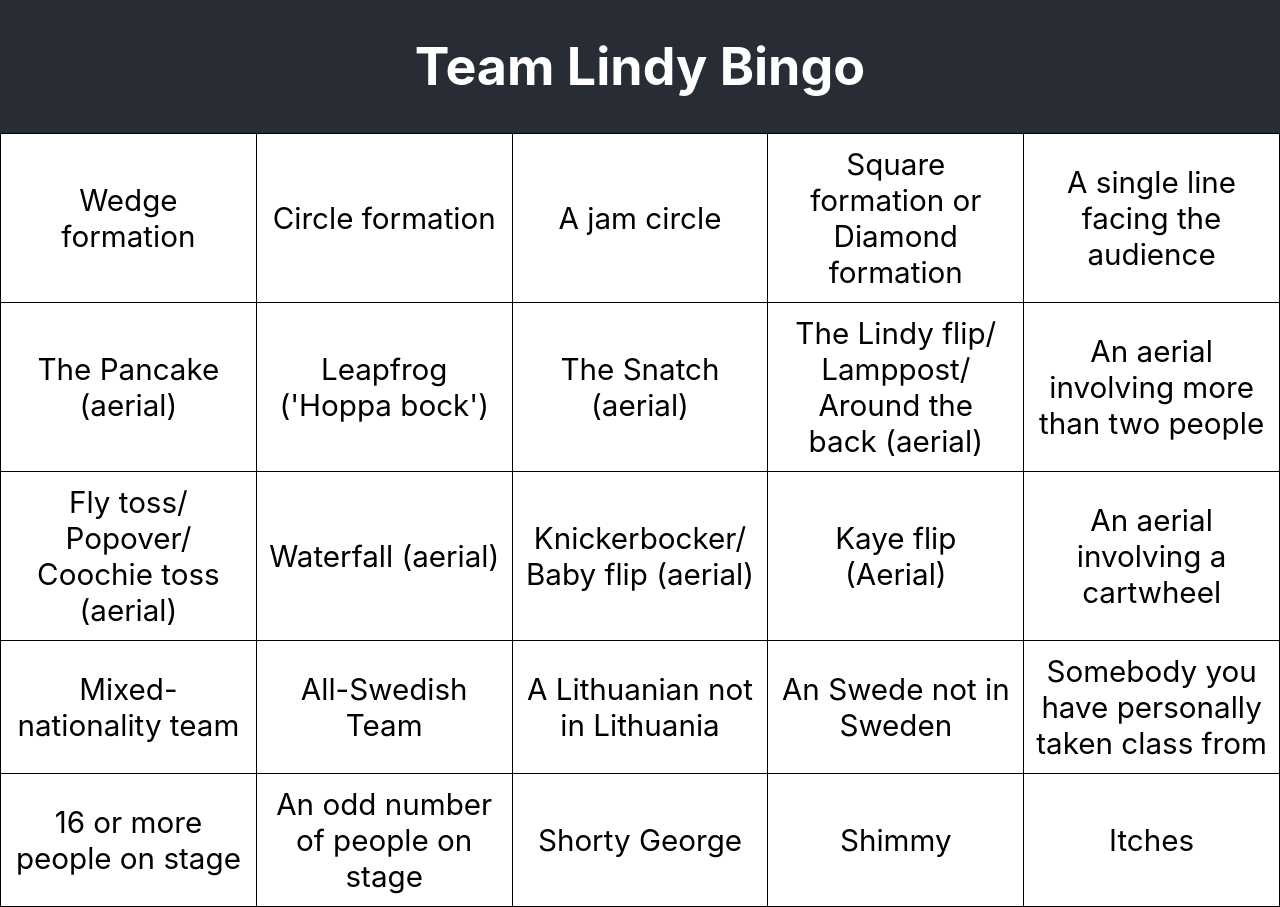
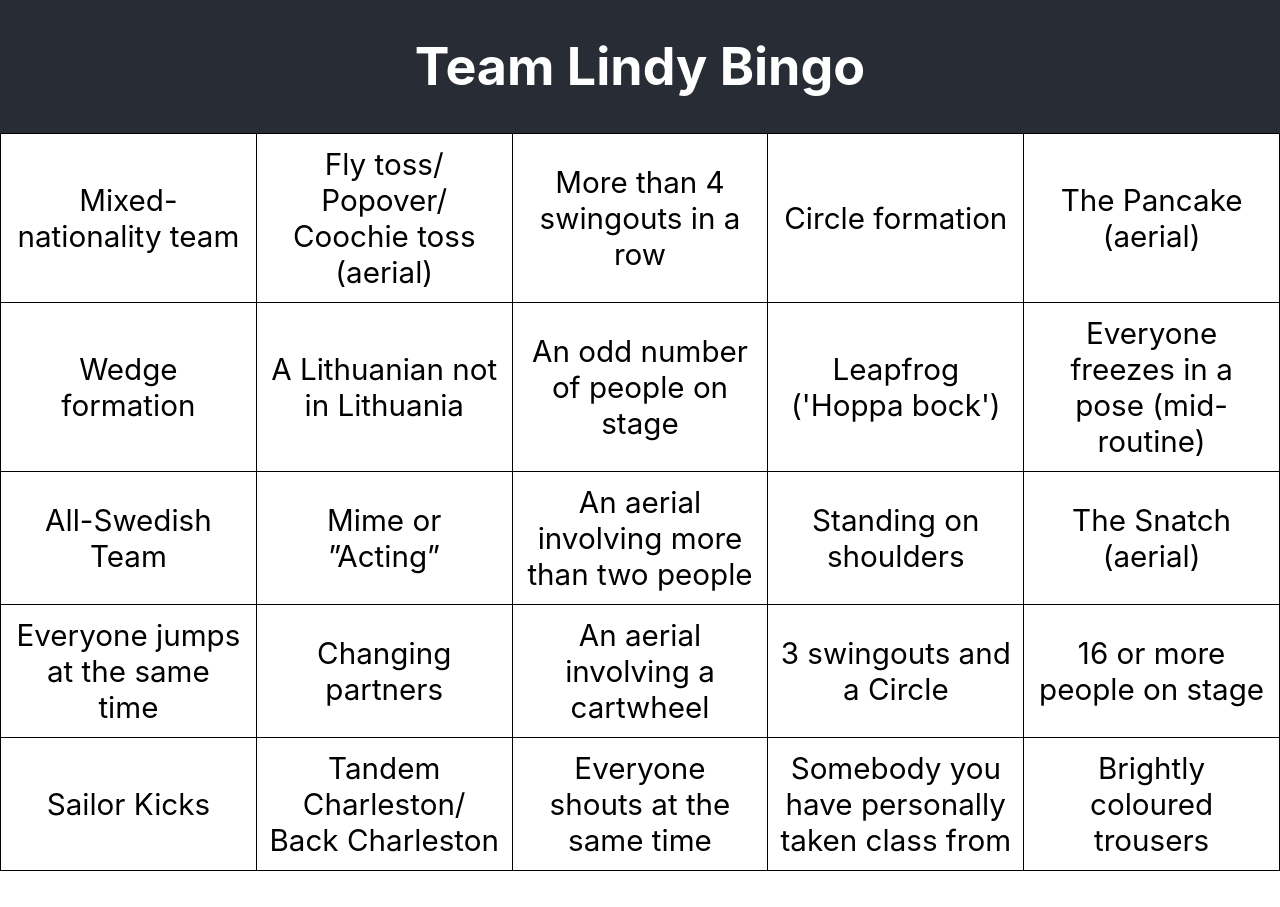
Before and after one commit to dgmstuart/bingo-frontend, a React (Create React App) app: page / in a window 1280 px wide. After the commit the page ends 871 px from the top, so only its background shows below. Built offline with nearby package versions, Linux system fonts and the light colour scheme.

Commit message:
WIP: Shuffle words

```diff
--- a/src/App.tsx
+++ b/src/App.tsx
@@ -1,9 +1,10 @@
 import React from 'react';
 import './App.css';
 import wordList from './wordList.json'
+import shuffle from './lib/shuffle'
 
 function App() {
-  var words: string[] = wordList.slice(0, 25)
+  var words: string[] = shuffle(wordList).slice(0, 25)
 
   const Words: React.FC<{ words: string[] }> = ({ words }) => {
     return(
--- /dev/null
+++ b/src/lib/shuffle.ts
@@ -0,0 +1,22 @@
+// Implementation of the Fisher-Yates (aka Knuth) Shuffle
+// Lifted from https://stackoverflow.com/a/2450976
+
+function shuffle(array: any[]) {
+  let currentIndex = array.length,  randomIndex;
+
+  // While there remain elements to shuffle...
+  while (currentIndex !== 0) {
+
+    // Pick a remaining element...
+    randomIndex = Math.floor(Math.random() * currentIndex);
+    currentIndex--;
+
+    // And swap it with the current element.
+    [array[currentIndex], array[randomIndex]] = [
+      array[randomIndex], array[currentIndex]];
+  }
+
+  return array;
+}
+
+export default shuffle;
```
